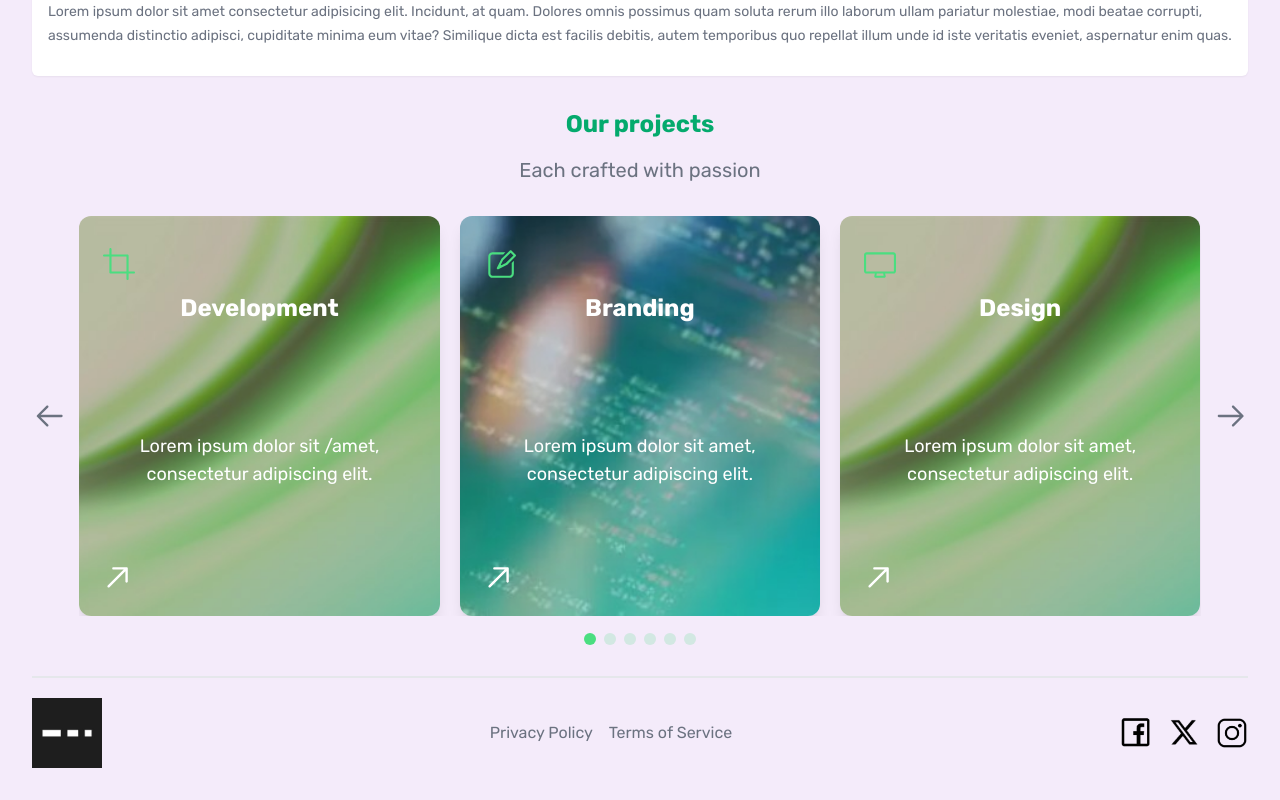
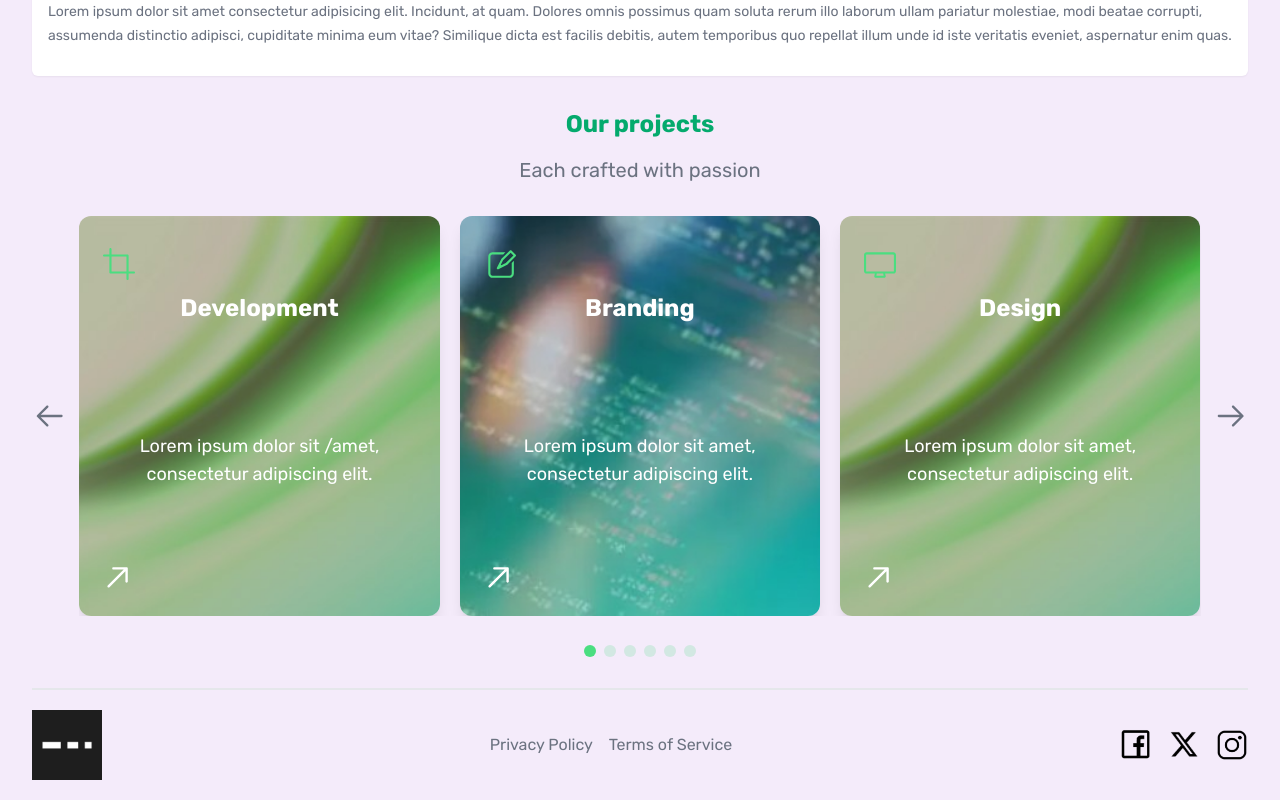
Before and after one commit to kalaounmohamad/nextjs-website, a Next.js app: page / in a window 1280 px wide. Shown: the part 1272-2072 px from the top of the page. Built offline with nearby package versions, Linux system fonts and the light colour scheme.

Commit message:
pagination margin

```diff
--- a/app/components/SwiperComponent.js
+++ b/app/components/SwiperComponent.js
@@ -67,7 +67,7 @@ export default function SwiperComponent() {
         </Swiper>
         <RxArrowRight className="swiper-button-next hidden sm:block text-7xl self-center ml-3 cursor-pointer hover:scale-110" />
       </div>
-      <div className="custom-pagination my-3"></div>
+      <div className="custom-pagination mt-6"></div>
     </main>
   );
 }
```
